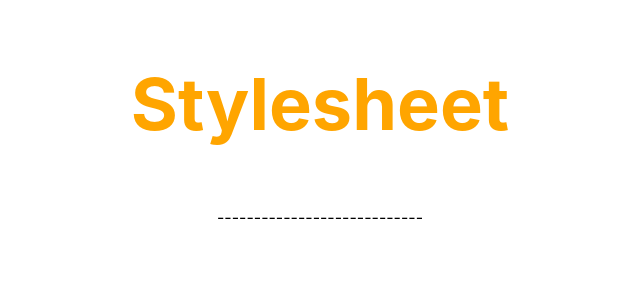
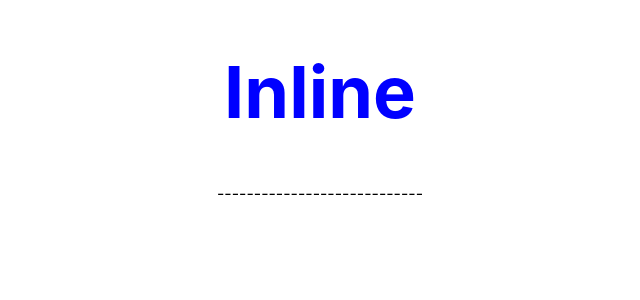
Before and after one commit to LucasYangTr/React_Training, a React (Create React App) app: page / in a window 1280 px wide. Shown: the top 300 px of the page, without its empty margins (320-960 px from the left). Built offline with nearby package versions, Linux system fonts and the light colour scheme.

Commit message:
inline css

```diff
--- a/src/App.js
+++ b/src/App.js
@@ -12,11 +12,13 @@
 import UserGreeting from './components/UserGreeting';
 import NameList from './components/NameList';
 import Stylesheet from './components/Stylesheet';
+import Inline from './components/Inline';
 
 function App() {
   return (
     <div className="App">
-      <Stylesheet className={true}/>
+      <Inline />
+      {/* <Stylesheet className={true}/> */}
       {/* <NameList /> */}
       {/* <UserGreeting /> */}
       {/* <ParentComponent /> */}
--- /dev/null
+++ b/src/components/Inline.js
@@ -0,0 +1,17 @@
+import React from 'react'
+
+const heading = {
+    fontSize: '72px',
+    color: 'blue'
+}
+
+function Inline(){
+
+    return (
+        <div>
+            <h1 style={heading}>Inline</h1>
+        </div>
+    );
+};
+
+export default Inline;
```
